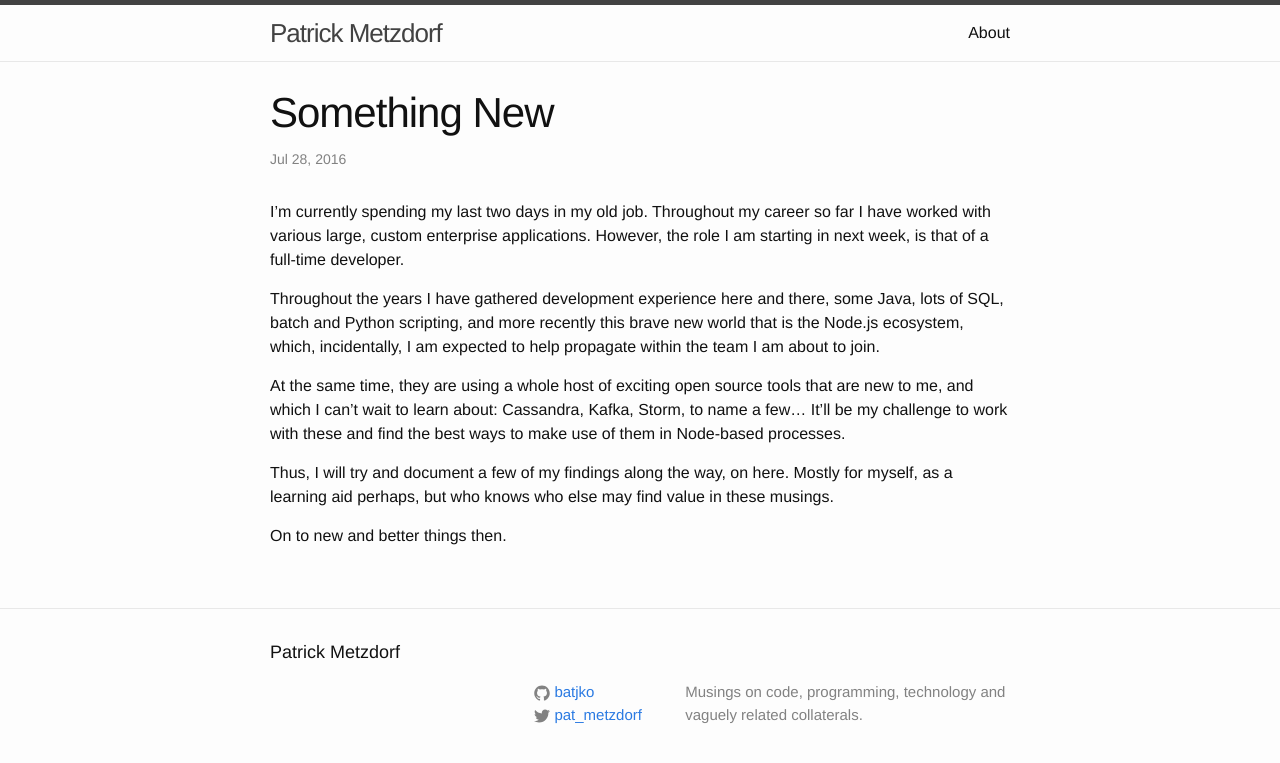
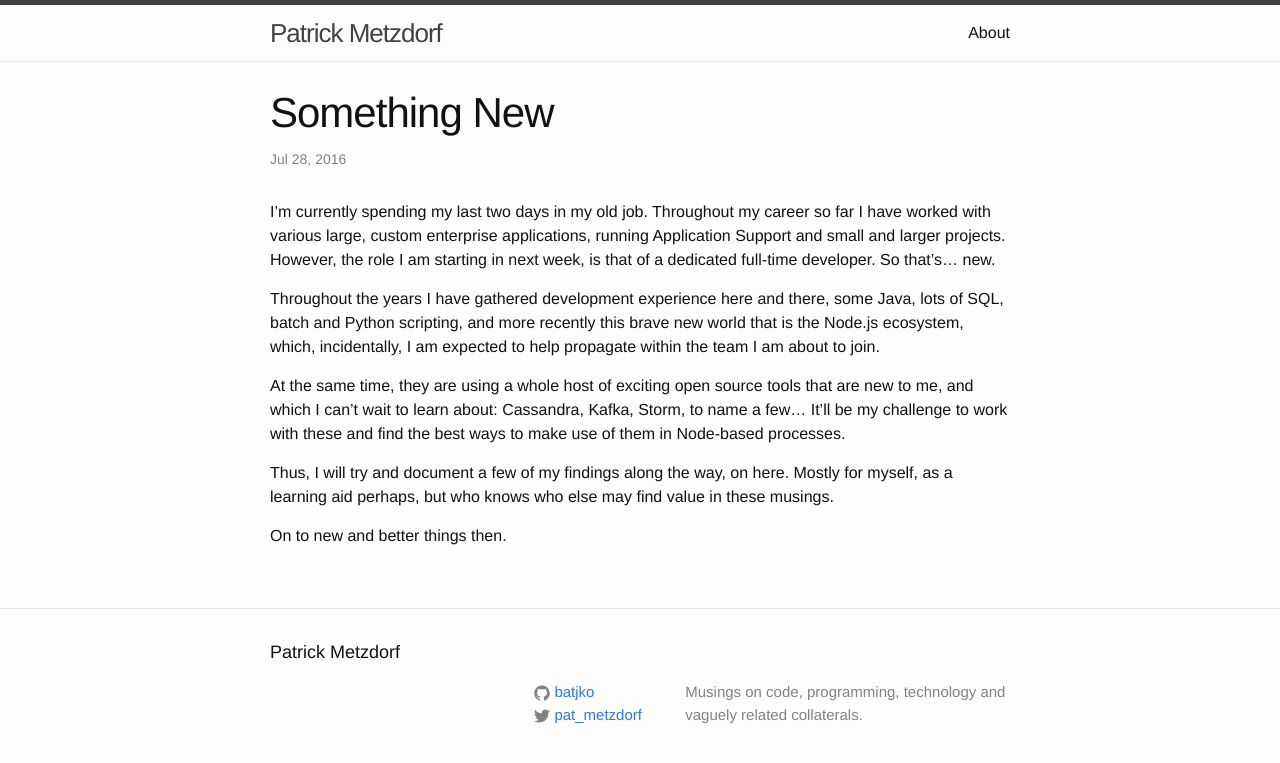
Before and after one commit to batjko/batjko.github.io, a Jekyll site: the page built from _posts/2016/2016-07-28-something-new.markdown, in a window 1280 px wide. Shown: the top 763 px of the page. Built offline with Jekyll 4.4.1, drawn with Linux system fonts in a browser that asks for light colours.

Commit message:
corrections

```diff
--- a/_posts/2016/2016-07-28-something-new.markdown
+++ b/_posts/2016/2016-07-28-something-new.markdown
@@ -5,7 +5,7 @@ date: "2016-07-28 09:03"
 ---
 
 I'm currently spending my last two days in my old job.
-Throughout my career so far I have worked with various large, custom enterprise applications. However, the role I am starting in next week, is that of a full-time developer.
+Throughout my career so far I have worked with various large, custom enterprise applications, running Application Support and small and larger projects. However, the role I am starting in next week, is that of a dedicated full-time developer. So that's... new.
 
 Throughout the years I have gathered development experience here and there, some Java, lots of SQL, batch and Python scripting, and more recently this brave new world that is the Node.js ecosystem, which, incidentally, I am expected to help propagate within the team I am about to join.
 
```
